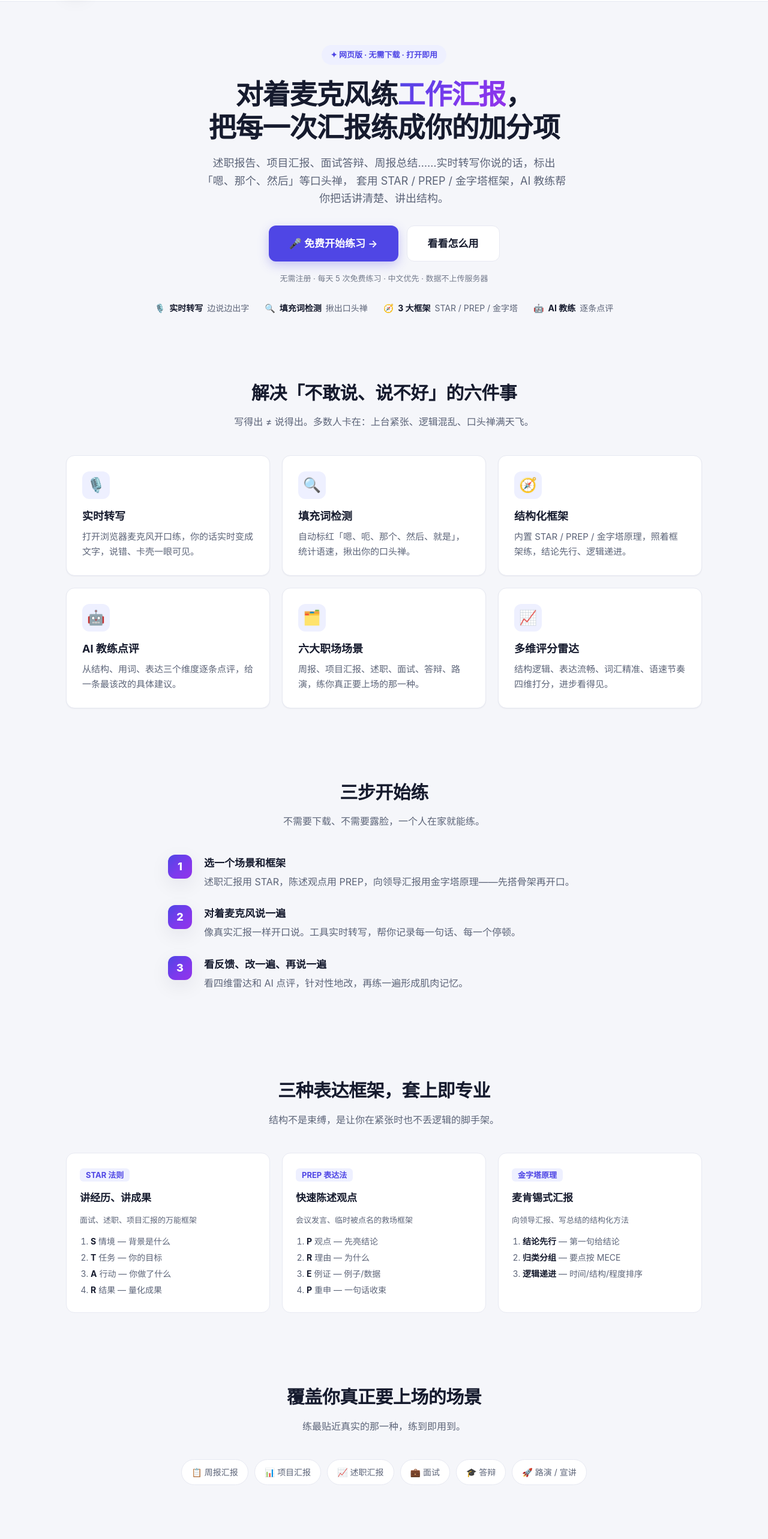
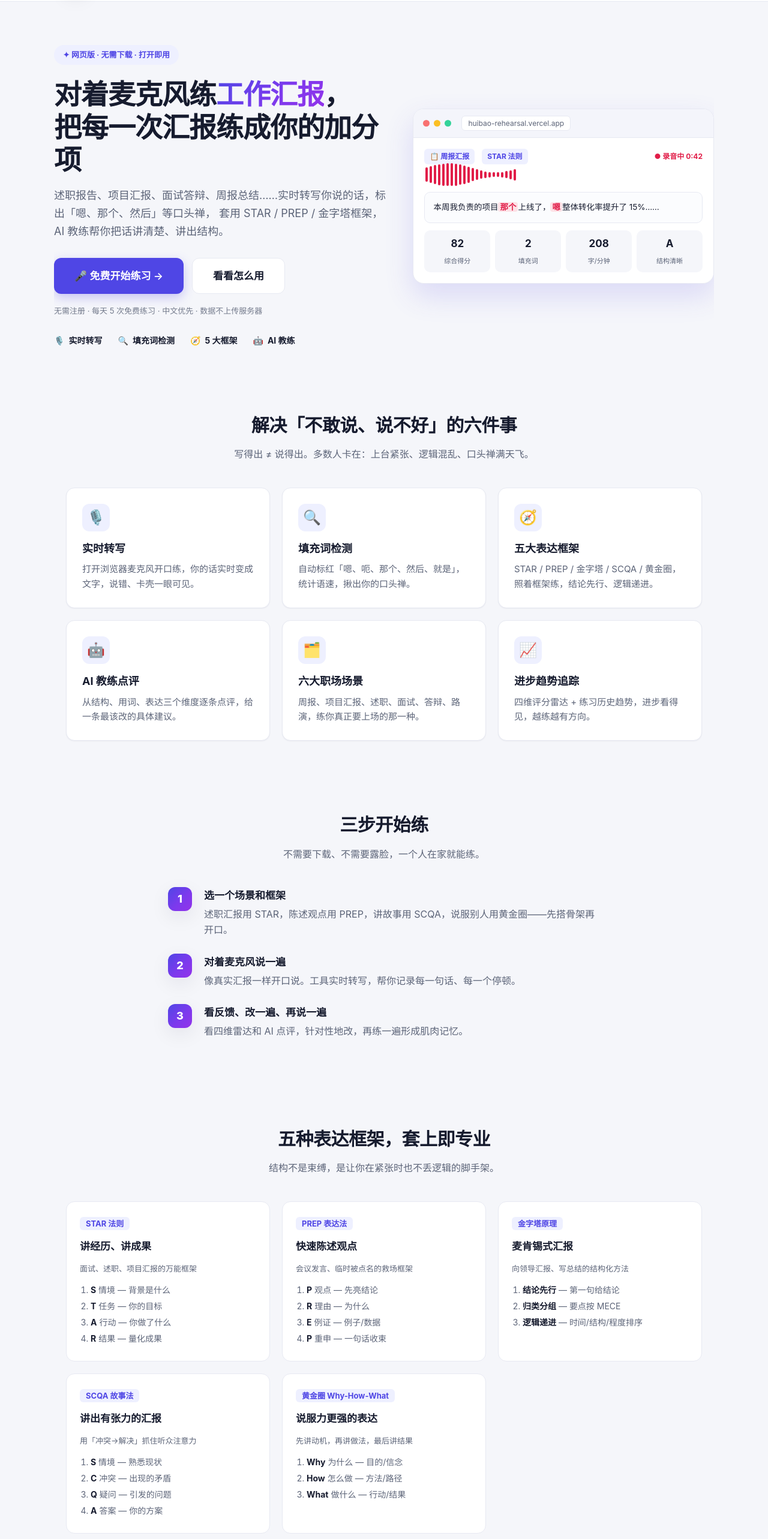
Before and after one commit to ZBJDSBJ/huibao-rehearsal, a Next.js app: page / in a window 1280 px wide. Shown: the part 60-2626 px from the top of the page at 60% size. Built offline with nearby package versions, Linux system fonts and the light colour scheme.

Commit message:
UI打磨：落地页产品预览+5框架+录音波形+复制/轻提示+维度说明+进步趋势+写稿转练口语

```diff
--- a/app/globals.css
+++ b/app/globals.css
@@ -289,4 +289,60 @@ button { font-family: inherit; }
   .grid-3, .grid-2, .fw-grid, .panel { grid-template-columns: 1fr; }
   .nav a:not(.nav-cta) { display: none; }
   .framework-step { flex-direction: column; gap: 2px; }
+  .hero-grid { grid-template-columns: 1fr; }
 }
+
+/* ============ 两栏 Hero + 产品预览 ============ */
+.hero-grid { display: grid; grid-template-columns: 1.05fr 0.95fr; gap: 44px; align-items: center; text-align: left; }
+.hero-actions { justify-content: flex-start; }
+.hero-meta { justify-content: flex-start; }
+
+.mockup {
+  background: #fff; border: 1px solid var(--line); border-radius: 18px;
+  box-shadow: var(--shadow-lg); overflow: hidden; transform: rotate(0deg);
+}
+.mockup-bar { display: flex; align-items: center; gap: 7px; padding: 11px 16px; background: #f4f5fb; border-bottom: 1px solid var(--line); }
+.mockup-dot { width: 11px; height: 11px; border-radius: 50%; }
+.mockup-url { margin-left: 10px; font-size: 12px; color: var(--muted); background: #fff; border: 1px solid var(--line); border-radius: 6px; padding: 2px 10px; }
+.mockup-body { padding: 18px; }
+.mockup-row { display: flex; gap: 12px; align-items: center; }
+.mockup-chip { font-size: 12px; color: var(--brand); background: var(--brand-soft); padding: 3px 9px; border-radius: 6px; font-weight: 700; }
+.mockup-transcript { font-size: 13.5px; line-height: 1.9; color: var(--ink); background: #fbfcfe; border: 1px solid var(--line); border-radius: 10px; padding: 12px 14px; margin: 12px 0; }
+.mockup-wave { display: flex; align-items: center; gap: 3px; height: 34px; padding: 0 2px; }
+.mockup-wave span { width: 4px; border-radius: 2px; background: var(--danger); animation: wave 1.1s ease-in-out infinite; }
+.mockup-stats { display: flex; gap: 8px; margin-top: 12px; }
+.mockup-stat { flex: 1; background: var(--bg); border-radius: 10px; padding: 8px; text-align: center; }
+.mockup-stat b { display: block; font-size: 17px; }
+.mockup-stat span { font-size: 11px; color: var(--muted); }
+
+/* 录音波形 */
+.wave { display: flex; align-items: center; justify-content: center; gap: 3px; height: 42px; margin-top: 8px; }
+.wave span { width: 4px; border-radius: 2px; background: var(--danger); height: 10px; animation: wave 1s ease-in-out infinite; }
+@keyframes wave { 0%, 100% { height: 8px; } 50% { height: 38px; } }
+
+/* Toast 轻提示 */
+.toast {
+  position: fixed; left: 50%; bottom: 32px; transform: translateX(-50%);
+  background: #161b2e; color: #fff; padding: 10px 20px; border-radius: 10px;
+  font-size: 14px; box-shadow: var(--shadow-lg); z-index: 100;
+  animation: toastIn 0.25s ease;
+}
+@keyframes toastIn { from { opacity: 0; transform: translate(-50%, 8px); } to { opacity: 1; transform: translate(-50%, 0); } }
+
+/* 复制按钮 */
+.copy-btn {
+  border: 1px solid var(--line); background: #fff; color: var(--muted);
+  border-radius: 8px; padding: 5px 12px; font-size: 13px; cursor: pointer; transition: all 0.12s;
+}
+.copy-btn:hover { border-color: var(--brand); color: var(--brand); }
+
+/* 维度说明 */
+.dim-legend { display: grid; grid-template-columns: 1fr 1fr; gap: 8px; margin-top: 4px; }
+.dim-item { background: var(--bg); border-radius: 9px; padding: 8px 10px; font-size: 12.5px; }
+.dim-item b { color: var(--brand); }
+.dim-item .dn { color: var(--muted); }
+
+/* 趋势图 */
+.trend { display: flex; align-items: flex-end; gap: 6px; height: 56px; margin: 10px 0 4px; }
+.trend-bar { flex: 1; border-radius: 4px 4px 0 0; background: linear-gradient(180deg, #7c3aed, #4f46e5); min-height: 4px; position: relative; }
+.trend-bar .tv { position: absolute; top: -18px; left: 50%; transform: translateX(-50%); font-size: 11px; color: var(--muted); font-weight: 600; }
--- a/app/page.tsx
+++ b/app/page.tsx
@@ -1,9 +1,47 @@
 import Link from 'next/link';
+
+function HeroMockup() {
+  const bars = Array.from({ length: 22 });
+  return (
+    <div className="mockup" aria-hidden="true">
+      <div className="mockup-bar">
+        <span className="mockup-dot" style={{ background: '#f87171' }} />
+        <span className="mockup-dot" style={{ background: '#fbbf24' }} />
+        <span className="mockup-dot" style={{ background: '#34d399' }} />
+        <span className="mockup-url">huibao-rehearsal.vercel.app</span>
+      </div>
+      <div className="mockup-body">
+        <div className="mockup-row">
+          <span className="mockup-chip">📋 周报汇报</span>
+          <span className="mockup-chip">STAR 法则</span>
+          <span style={{ fontSize: 12, color: '#e11d48', fontWeight: 700, marginLeft: 'auto' }}>● 录音中 0:42</span>
+        </div>
+        <div className="mockup-wave">
+          {bars.map((_, i) => (
+            <span key={i} style={{ height: 8 + Math.abs(Math.sin(i * 0.7)) * 26, animationDelay: `${i * 0.05}s` }} />
+          ))}
+        </div>
+        <div className="mockup-transcript">
+          本周我负责的项目<mark className="filler-mark">那个</mark>上线了，
+          <mark className="filler-mark">嗯</mark>整体转化率提升了 15%……
+        </div>
+        <div className="mockup-stats">
+          <div className="mockup-stat"><b>82</b><span>综合得分</span></div>
+          <div className="mockup-stat"><b>2</b><span>填充词</span></div>
+          <div className="mockup-stat"><b>208</b><span>字/分钟</span></div>
+          <div className="mockup-stat"><b>A</b><span>结构清晰</span></div>
+        </div>
+      </div>
+    </div>
+  );
+}
 
 export default function HomePage() {
   return (
     <main>
       <section className="hero container">
+        <div className="hero-grid">
+          <div>
             <span className="hero-badge">✦ 网页版 · 无需下载 · 打开即用</span>
             <h1>
               对着麦克风练<span className="grad">工作汇报</span>，<br />
@@ -19,10 +57,13 @@ export default function HomePage() {
             </div>
             <p className="hero-note">无需注册 · 每天 5 次免费练习 · 中文优先 · 数据不上传服务器</p>
             <div className="hero-meta">
-          <span className="m">🎙️ <b>实时转写</b> 边说边出字</span>
-          <span className="m">🔍 <b>填充词检测</b> 揪出口头禅</span>
-          <span className="m">🧭 <b>3 大框架</b> STAR / PREP / 金字塔</span>
-          <span className="m">🤖 <b>AI 教练</b> 逐条点评</span>
+              <span className="m">🎙️ <b>实时转写</b></span>
+              <span className="m">🔍 <b>填充词检测</b></span>
+              <span className="m">🧭 <b>5 大框架</b></span>
+              <span className="m">🤖 <b>AI 教练</b></span>
+            </div>
+          </div>
+          <HeroMockup />
         </div>
       </section>
 
@@ -45,8 +86,8 @@ export default function HomePage() {
             </div>
             <div className="card">
               <div className="emoji">🧭</div>
-              <h3>结构化框架</h3>
-              <p>内置 STAR / PREP / 金字塔原理，照着框架练，结论先行、逻辑递进。</p>
+              <h3>五大表达框架</h3>
+              <p>STAR / PREP / 金字塔 / SCQA / 黄金圈，照着框架练，结论先行、逻辑递进。</p>
             </div>
             <div className="card">
               <div className="emoji">🤖</div>
@@ -60,8 +101,8 @@ export default function HomePage() {
             </div>
             <div className="card">
               <div className="emoji">📈</div>
-              <h3>多维评分雷达</h3>
-              <p>结构逻辑、表达流畅、词汇精准、语速节奏四维打分，进步看得见。</p>
+              <h3>进步趋势追踪</h3>
+              <p>四维评分雷达 + 练习历史趋势，进步看得见，越练越有方向。</p>
             </div>
           </div>
         </div>
@@ -76,7 +117,7 @@ export default function HomePage() {
           <ol className="steps">
             <li>
               <h4>选一个场景和框架</h4>
-              <p>述职汇报用 STAR，陈述观点用 PREP，向领导汇报用金字塔原理——先搭骨架再开口。</p>
+              <p>述职汇报用 STAR，陈述观点用 PREP，讲故事用 SCQA，说服别人用黄金圈——先搭骨架再开口。</p>
             </li>
             <li>
               <h4>对着麦克风说一遍</h4>
@@ -93,7 +134,7 @@ export default function HomePage() {
       <section className="section" id="frameworks">
         <div className="container">
           <div className="section-head">
-            <h2>三种表达框架，套上即专业</h2>
+            <h2>五种表达框架，套上即专业</h2>
             <p>结构不是束缚，是让你在紧张时也不丢逻辑的脚手架。</p>
           </div>
           <div className="fw-grid">
@@ -129,6 +170,27 @@ export default function HomePage() {
                 <li><b>逻辑递进</b> — 时间/结构/程度排序</li>
               </ol>
             </div>
+            <div className="fw-card">
+              <span className="tag">SCQA 故事法</span>
+              <h4>讲出有张力的汇报</h4>
+              <p className="d">用「冲突→解决」抓住听众注意力</p>
+              <ol>
+                <li><b>S</b> 情境 — 熟悉现状</li>
+                <li><b>C</b> 冲突 — 出现的矛盾</li>
+                <li><b>Q</b> 疑问 — 引发的问题</li>
+                <li><b>A</b> 答案 — 你的方案</li>
+              </ol>
+            </div>
+            <div className="fw-card">
+              <span className="tag">黄金圈 Why-How-What</span>
+              <h4>说服力更强的表达</h4>
+              <p className="d">先讲动机，再讲做法，最后讲结果</p>
+              <ol>
+                <li><b>Why</b> 为什么 — 目的/信念</li>
+                <li><b>How</b> 怎么做 — 方法/路径</li>
+                <li><b>What</b> 做什么 — 行动/结果</li>
+              </ol>
+            </div>
           </div>
         </div>
       </section>
@@ -152,9 +214,7 @@ export default function HomePage() {
 
       <section className="section" id="faq">
         <div className="container">
-          <div className="section-head">
-            <h2>常见问题</h2>
-          </div>
+          <div className="section-head"><h2>常见问题</h2></div>
           <div className="faq">
             <details className="faq-item">
               <summary>需要下载或注册吗？</summary>
```
Also changed, not shown: app/practice/page.tsx (+73 -17 lines), lib/frameworks.ts (+21 -0 lines). Lines whose indentation alone changed are shown as unchanged.
